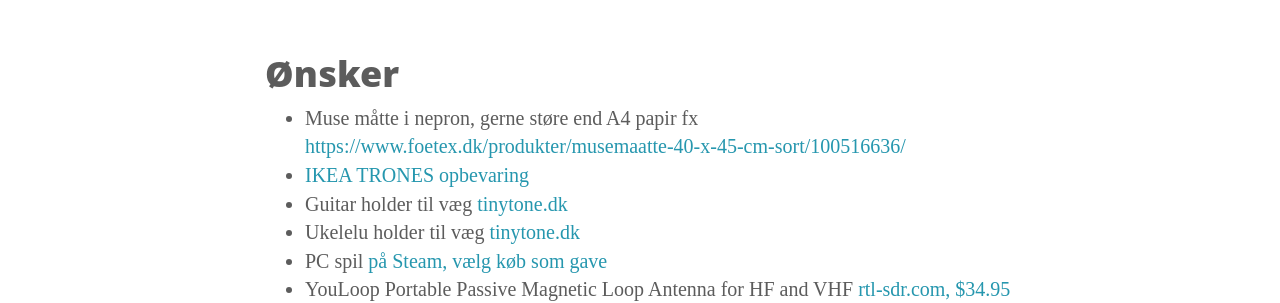
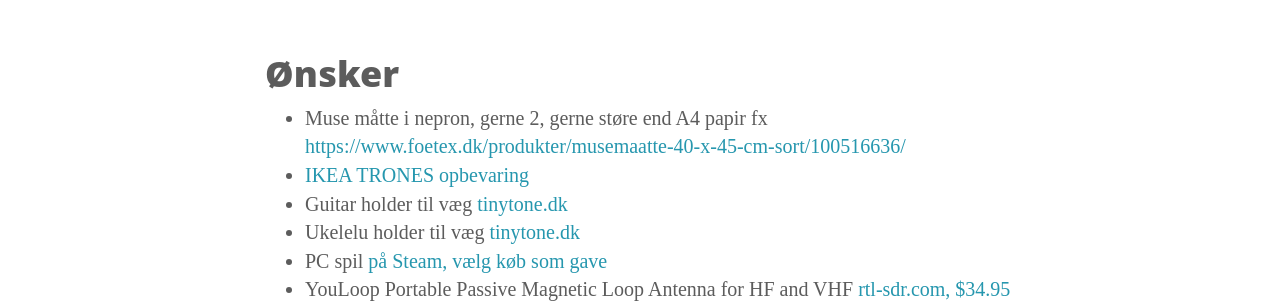
Before and after one commit to clysel/christian.lysel.net, a Jekyll site: the page built from gave.markdown, in a window 1280 px wide. Shown: the part 472-775 px from the top of the page. Built offline with Jekyll 4.4.1, drawn with Linux system fonts in a browser that asks for light colours.

Commit message:
Update gave.markdown

```diff
--- a/gave.markdown
+++ b/gave.markdown
@@ -6,7 +6,7 @@
 ---
 # Ønsker
 
-* Muse måtte i nepron, gerne støre end A4 papir fx [https://www.foetex.dk/produkter/musemaatte-40-x-45-cm-sort/100516636/](føtex)
+* Muse måtte i nepron, gerne 2, gerne støre end A4 papir fx [https://www.foetex.dk/produkter/musemaatte-40-x-45-cm-sort/100516636/](føtex)
 * [IKEA TRONES opbevaring](https://www.ikea.com/dk/da/p/trones-skoskab-opbevaring-hvid-00397307/)
 * Guitar holder til væg [tinytone.dk](https://tinytone.dk/produkt/guitarholder-til-vaeg-ogh-1/)
 * Ukelelu holder til væg [tinytone.dk](https://tinytone.dk/produkt/vaegholder-til-ukulele-sort/)
```
